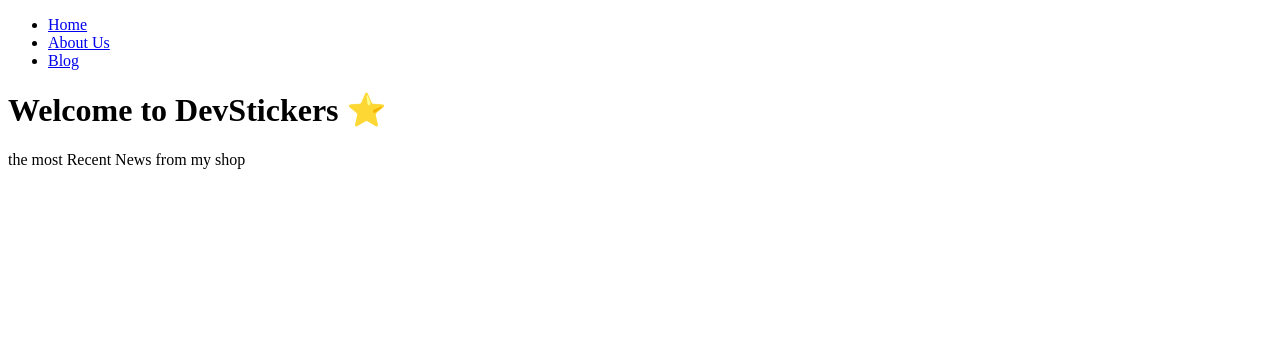
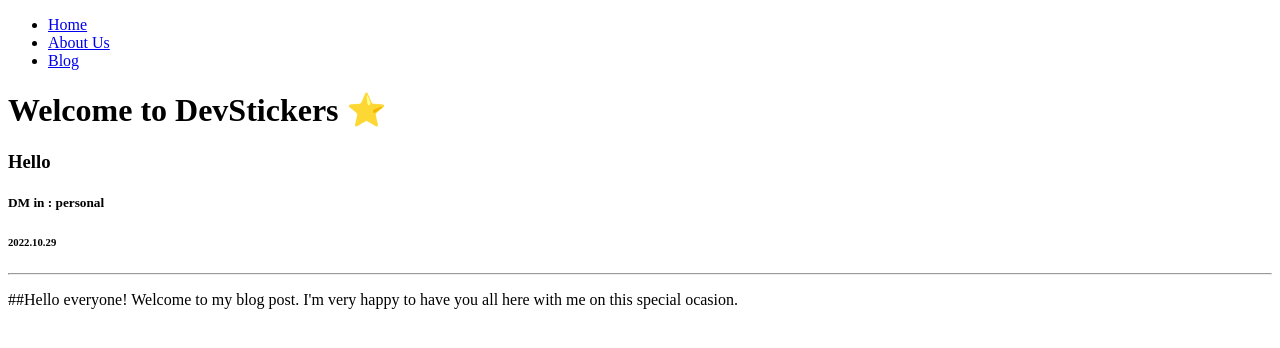
Before and after one commit to gksehfapd/Dev-Stickers, a Gatsby site: page /blog in a window 1280 px wide. Built offline with nearby package versions, Linux system fonts and the light colour scheme; Gatsby itself is replaced by a stand-in of ours.

Commit message:
feat: MDX

```diff
--- /dev/null
+++ b/blog-posts/Hello.mdx
@@ -0,0 +1,10 @@
+---
+title: Hello
+category: personal
+date: '2022-10-29'
+author: DM
+---
+
+##Hello everyone!
+
+Welcome to my blog post. I'm very happy to have you all here with me on this special ocasion.
--- a/gatsby-config.ts
+++ b/gatsby-config.ts
@@ -10,7 +10,10 @@ const config: GatsbyConfig = {
 	// If you use VSCode you can also use the GraphQL plugin
 	// Learn more at: https://gatsby.dev/graphql-typegen
 	graphqlTypegen: true,
-	plugins: []
+	plugins: [
+		`gatsby-plugin-mdx`,
+		{ resolve: `gatsby-source-filesystem`, options: { path: `${__dirname}/blog-posts` } }
+	]
 }
 
 export default config
--- a/package.json
+++ b/package.json
@@ -16,7 +16,10 @@
     "typecheck": "tsc --noEmit"
   },
   "dependencies": {
+    "@mdx-js/react": "^2.3.0",
     "gatsby": "^5.11.0",
+    "gatsby-plugin-mdx": "^5.11.0",
+    "gatsby-source-filesystem": "^5.11.0",
     "react": "^18.2.0",
     "react-dom": "^18.2.0"
   },
--- a/src/pages/blog.tsx
+++ b/src/pages/blog.tsx
@@ -1,18 +1,47 @@
 import React, { useState } from 'react'
 import Layout from '../components/layout'
 import Seo from '../components/Seo'
+import { PageProps, graphql } from 'gatsby'
 
-const Blog = () => {
+const Blog = ({ data }: PageProps<Queries.BlogPostsQuery>) => {
+	console.log(data)
 	const [blogPosts, setBlogPosts] = useState()
 
 	return (
 		<Layout title="Welcome to DevStickers ⭐️">
-			<p>the most Recent News from my shop</p>
-			{blogPosts}
+			<section>
+				{data.allMdx.nodes.map((file, index) => (
+					<article key={index}>
+						<h3>{file.frontmatter?.title}</h3>
+						<h5>
+							{file.frontmatter?.author} in : {file.frontmatter?.category}
+						</h5>
+						<h6>{file.frontmatter?.date}</h6>
+						<hr />
+						<p>{file.excerpt}</p>
+					</article>
+				))}
+			</section>
 		</Layout>
 	)
 }
 
+export const query = graphql`
+	query BlogPosts {
+		allMdx {
+			nodes {
+				frontmatter {
+					title
+					date(formatString: "YYYY.MM.DD")
+					category
+					author
+				}
+				excerpt
+			}
+		}
+	}
+`
+
 export const Head = () => <Seo title="Blog" />
 
 export default Blog
```
Also changed, not shown: 1 other file.
